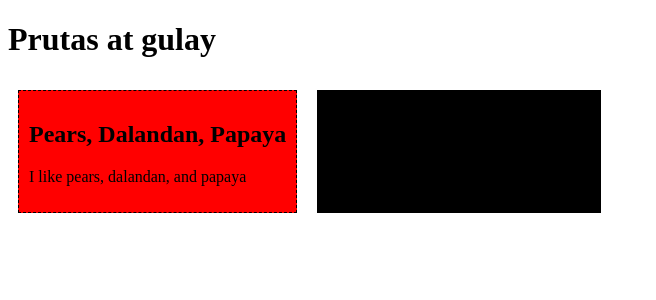
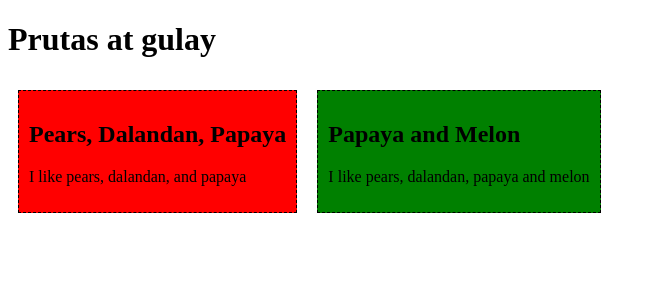
Before and after one commit to sheryn17/sheryn-sf241-vuejs, a Vue app in the folder firstsfc/: page / in a window 1280 px wide. Shown: the top 300 px of the page, without its empty margins (0-656 px from the left). Built offline with nearby package versions, Linux system fonts and the light colour scheme.

Commit message:
Change color

```diff
--- a/firstsfc/src/components/FoodItem2.vue
+++ b/firstsfc/src/components/FoodItem2.vue
@@ -22,6 +22,6 @@ export default {
     display: inline-block;
     margin: 10px;
     padding: 10px;
-    background-color: black;
+    background-color: green;
   }
 </style>
```
